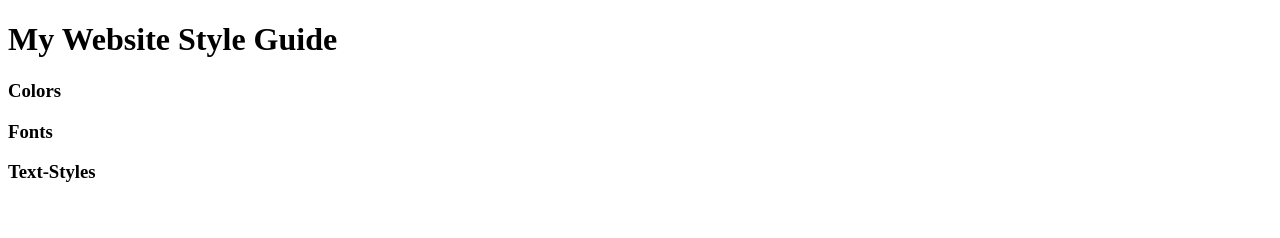
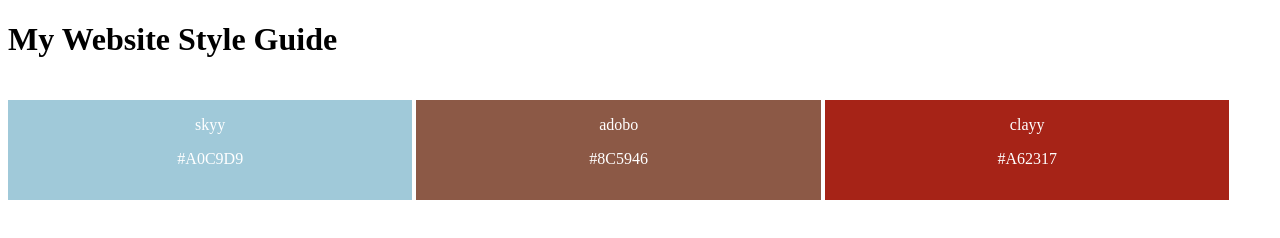
Before and after one commit to joshuaalva/codeacademy-website-design-system, a plain HTML site: page index.html in a window 1280 px wide. Drawn offline with Linux system fonts and the light colour scheme.

Commit message:
added first 3 colors started css

```diff
--- a/index.html
+++ b/index.html
@@ -4,28 +4,31 @@
     <meta charset="UTF-8">
     <meta http-equiv="X-UA-Compatible" content="IE=edge">
     <meta name="viewport" content="width=device-width, initial-scale=1.0">
-    <title>Document</title>
+    <link rel="stylesheet" type="text/css" href="styles.css">
+    <title>Style Guide</title>
 </head>
-<header>
-    <h1>My Website Style Guide</h1>
-</header>
 <body>
-    <div>
-        <h3>
-            Colors
-        </h3>
+    <header>
+        <h1>My Website Style Guide</h1>
+    </header>
+
+    <div class="color-container">
+        <div class="color-panel skyy">
+            <p class="color-label">skyy</p>
+            <p class="color-hex">#A0C9D9</p>
+        </div>
     </div>
-
-    <div>
-        <h3>
-            Fonts
-        </h3>
+    <div class="color-container">
+        <div class="color-panel adobo">
+            <p class="color-label">adobo</p>
+            <p class="color-hex">#8C5946</p>
+        </div>
     </div>
-
-    <div>
-        <h3>
-            Text-Styles
-        </h3>
+    <div class="color-container">
+        <div class="color-panel clayy">
+            <p class="color-label">clayy</p>
+            <p class="color-hex">#A62317</p>
+        </div>
     </div>
 
 </body>
--- a/styles.css
+++ b/styles.css
@@ -0,0 +1,41 @@
+h1 {
+    display: block;
+    font-size: 2em;
+    margin-block-start: 0.67em;
+    margin-block-end: 0.67em;
+    margin-inline-start: 0px;
+    margin-inline-end: 0px;
+    font-weight: bold;
+}
+
+.color-container {
+    display: inline;
+}
+
+<!-- this is the border to the actual boxes -->
+.color-panel {
+
+}
+
+.color-panel {
+    display: inline-block;
+    width: 32%;
+    text-align: center;
+    margin: 20px auto;
+    min-height: 100px;
+}
+
+.skyy {
+    background-color: #A0C9D9;
+    color: white;
+}
+
+.adobo {
+    background-color: #8C5946;
+    color: white;
+}
+
+.clayy {
+    background-color: #A62317;
+    color: white;
+}
```
